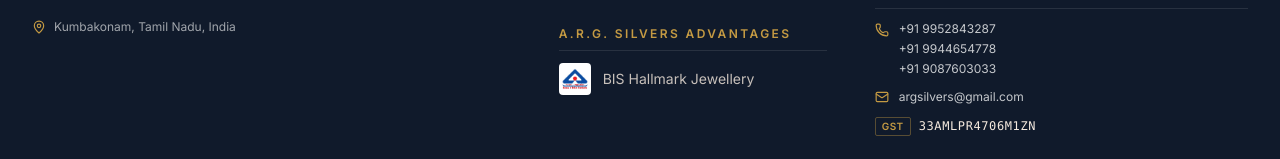
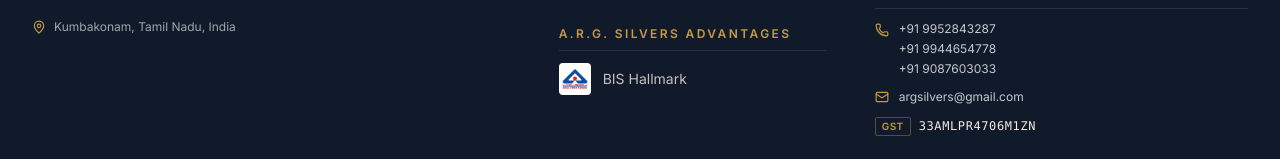
Before and after one commit to ARGSilvers/website, a Next.js app: page / in a window 1280 px wide. Shown: the part 8697-8856 px from the top of the page. Built offline with nearby package versions, Linux system fonts and the light colour scheme.

Commit message:
Update footer text to 'BIS Hallmark'

```diff
--- a/components/Footer.tsx
+++ b/components/Footer.tsx
@@ -82,7 +82,7 @@
                       className="w-full h-full object-contain"
                     />
                   </div>
-                  <span>BIS Hallmark Jewellery</span>
+                  <span>BIS Hallmark</span>
                 </li>
               </ul>
             </div>
```
